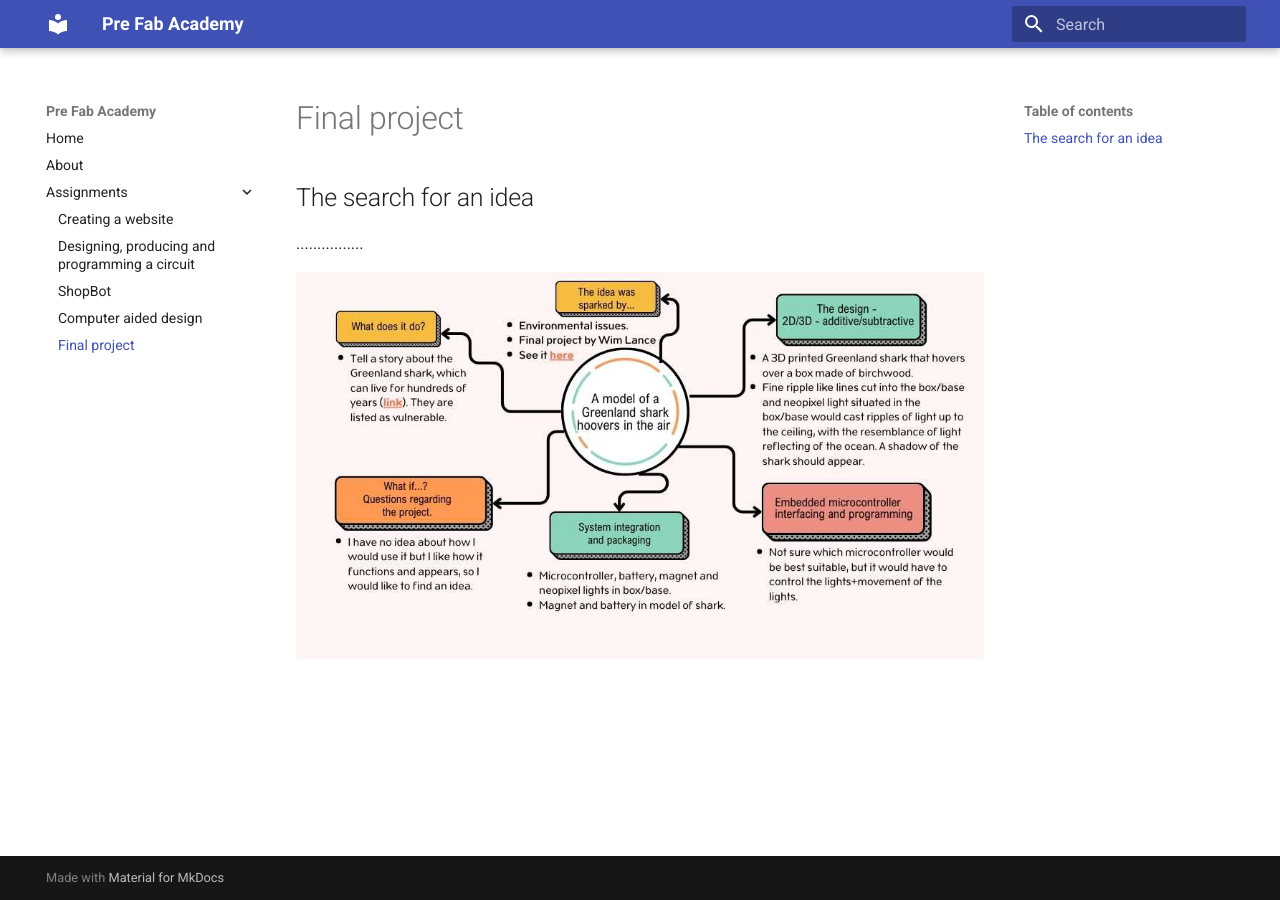
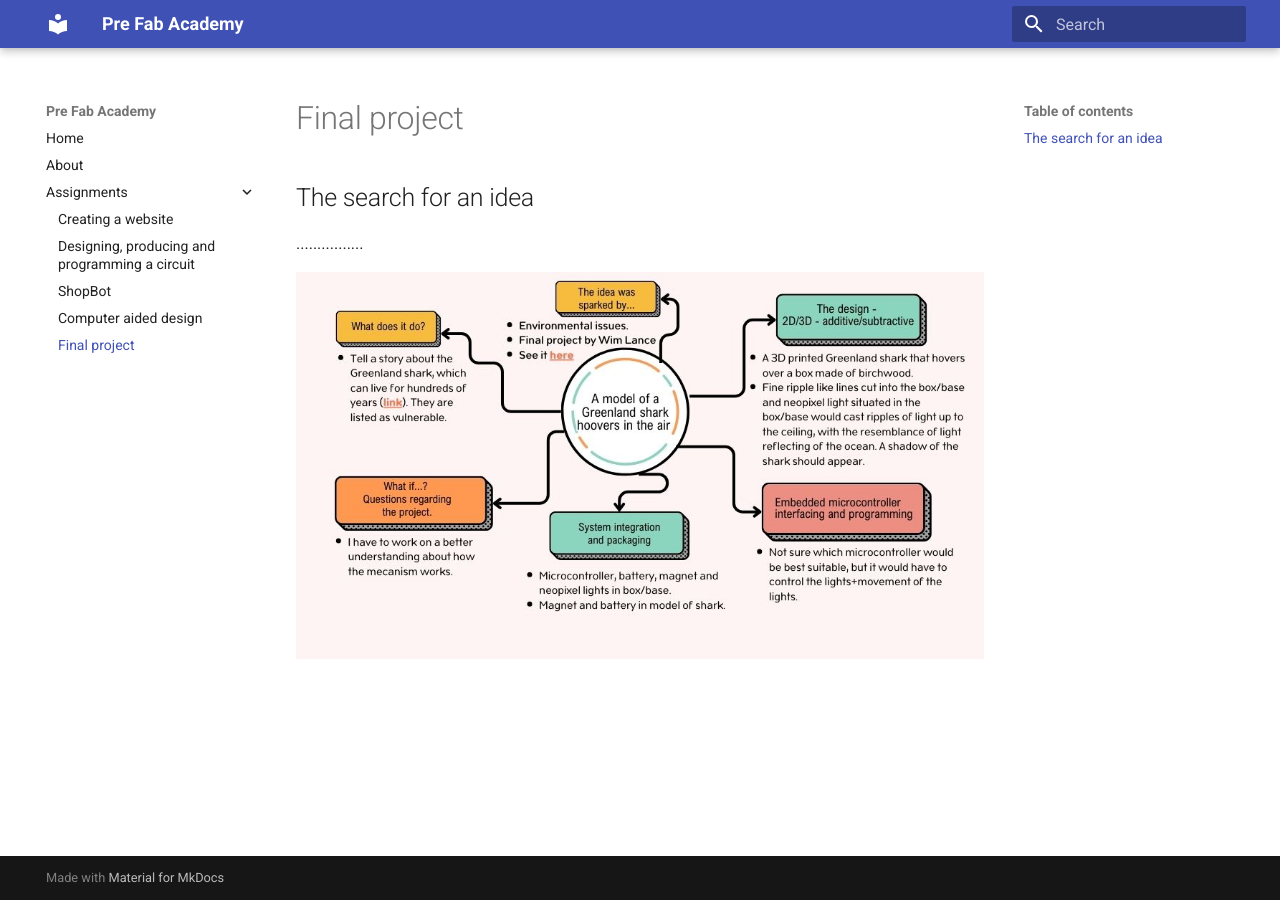
Before and after one commit to OlofH2/Before-Fab-Academy, an MkDocs documentation site: the page built from docs/FinalProject.md, in a window 1280 px wide. Built offline with MkDocs 1.6.1 and Material for MkDocs 9.7.7, drawn with Linux system fonts in a browser that asks for light colours.

Commit message:
Lagfært hugarkort Greenland shark

```diff
--- a/docs/FinalProject.md
+++ b/docs/FinalProject.md
@@ -5,4 +5,4 @@
 ................
 
 
-![GreenlandShark](img/GreenlandShark_Mindmap.jpg)
+![GreenlandShark](img/GreenlandShark_Mindmap_98kb.jpg)
```
Also changed, not shown: docs/img/GreenlandShark_Mindmap_98kb.jpg (added), docs/img/MindMap_GreenlandShark.jpg (deleted).
